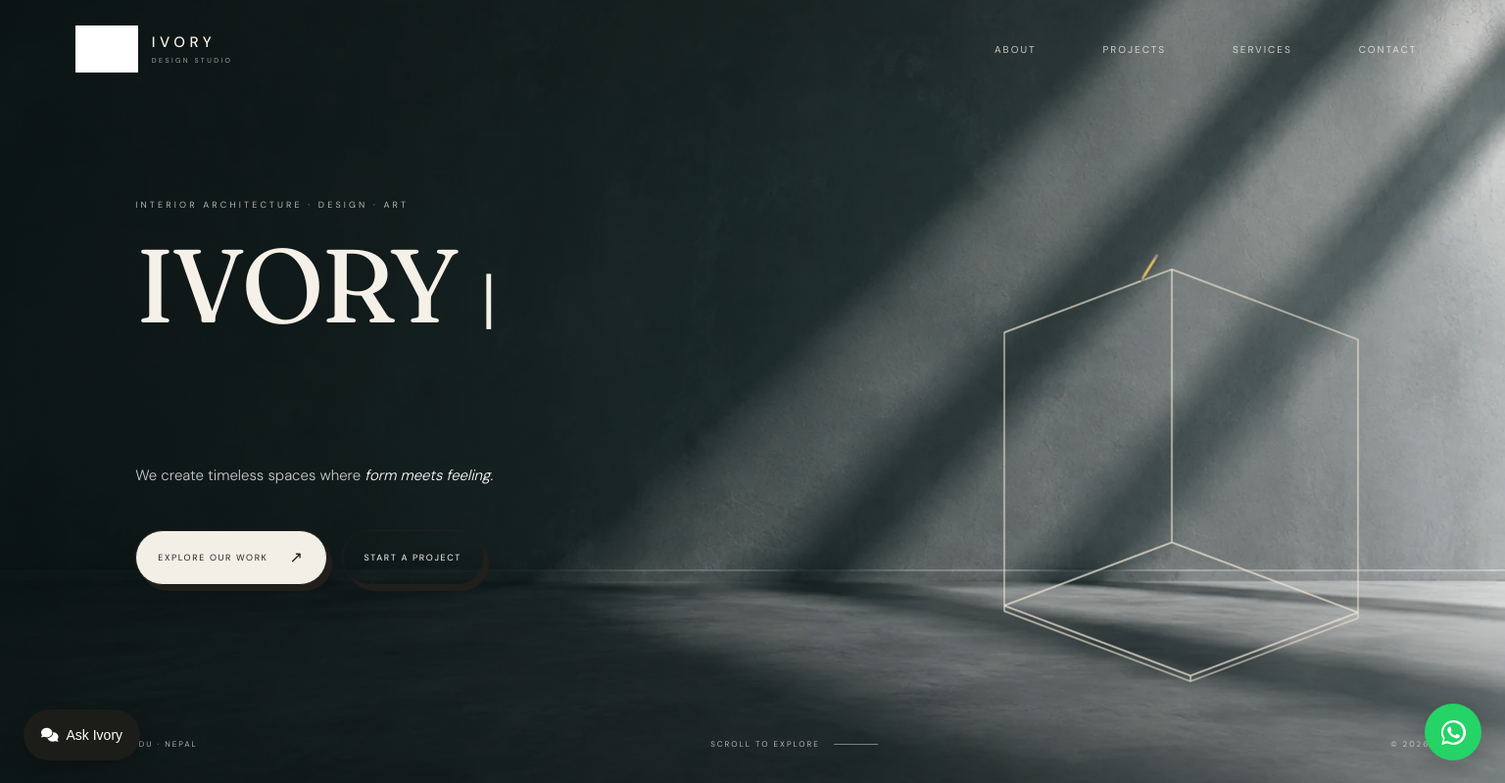
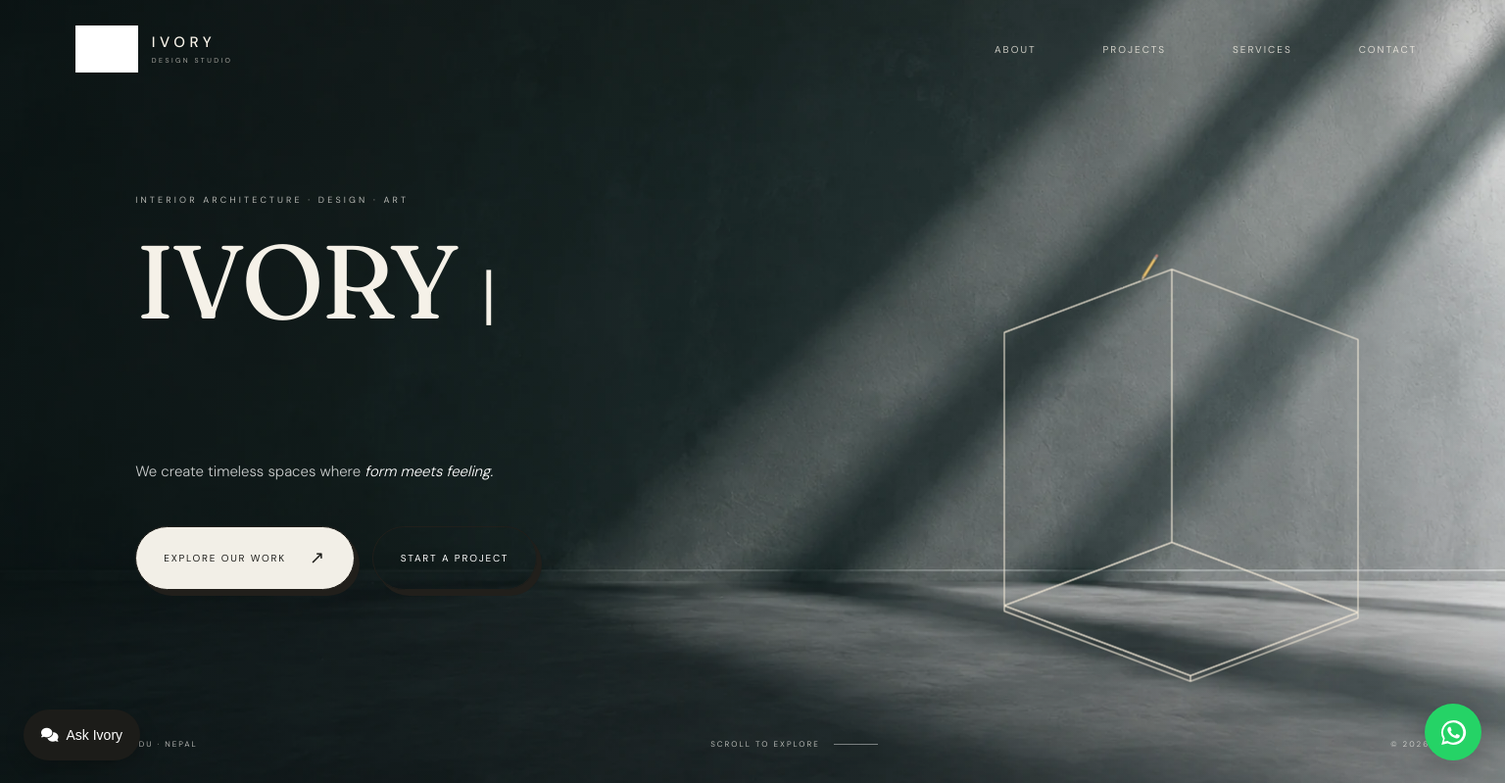
Before and after one commit to SamyushAlpha/IvoryDesign, a Django app: page / in a window 1536 px wide. Shown: the top 799 px of the page at 98% size. Run offline with Django 5.2, Linux system fonts and the light colour scheme; data comes from the database, SQL or seed files in the repository; data that the repository does not hold is empty; parts of the project's set-up code (start-up, migrations or seed data) failed here and were passed over; some libraries are stand-ins or nearby versions; grey boxes are pictures that could not be loaded.

Commit message:
Balance hero controls across desktop widths

```diff
--- a/static/hero-drawing.css
+++ b/static/hero-drawing.css
@@ -36,6 +36,19 @@
 .ivory-hero-content { max-width: none; width: 53%; padding-right: 0; }
 .ivory-title { font-size: clamp(48px, 7vw, 106px); min-height: 1.9em; }
 .ivory-subtitle { max-width: 380px; }
+@media (min-width: 1500px) {
+    .ivory-buttons { gap:clamp(18px,1.1vw,26px); }
+    .ivory-btn {
+        min-height:58px;
+        padding:clamp(18px,1.15vw,23px) clamp(28px,1.75vw,36px);
+        gap:clamp(24px,1.5vw,32px);
+        font-size:clamp(10px,.65vw,12px);
+    }
+    .ivory-btn-primary span { font-size:clamp(18px,1.1vw,22px); }
+}
+@media (min-width: 901px) and (max-width: 1499px) {
+    .signature-sketch { right:1%;bottom:34px;width:180px;height:56px; }
+}
 @media (max-width: 900px) {
     .ivory-hero-content { width: 58%; padding-left: 7%; }
     .house-sketch { right:-6%;width:57%; }
--- a/templates/homepage/home.html
+++ b/templates/homepage/home.html
@@ -43,7 +43,7 @@
     <link
         rel="stylesheet"
         href="{% static 'style.css' %}?v=20260908-logo2">
-    <link rel="stylesheet" href="{% static 'hero-drawing.css' %}?v=20260906-align3">
+    <link rel="stylesheet" href="{% static 'hero-drawing.css' %}?v=20260908-responsive3">
     <link rel="stylesheet" href="{% static 'chat.css' %}?v=20260905-type1">
     <link rel="stylesheet" href="{% static 'support-media.css' %}?v=20260903-media2">
 
```
